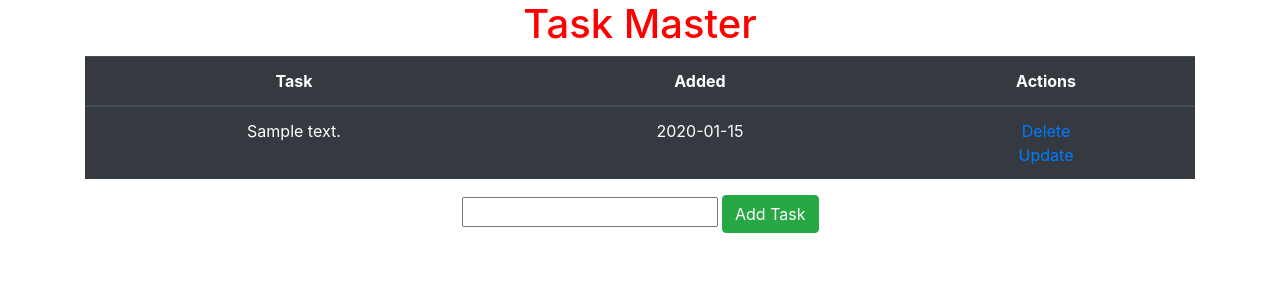
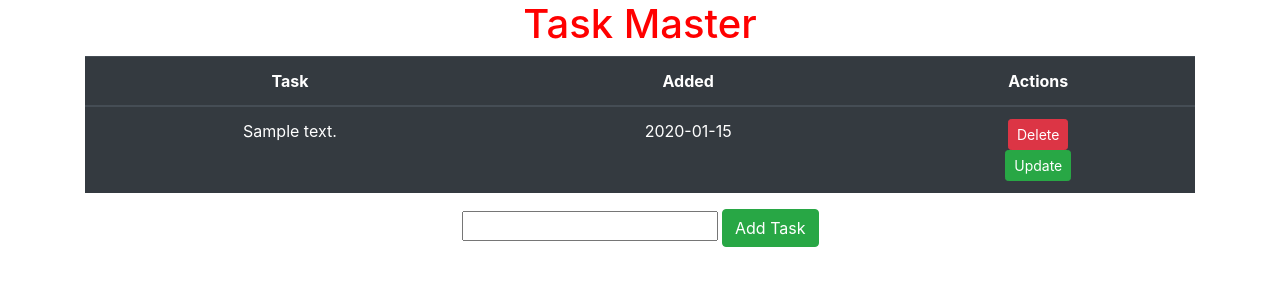
Before and after one commit to Kunal1796/TaskMaster_flak, a Flask app: page / in a window 1280 px wide. Shown: the top 300 px of the page. Run offline with Flask 3, Linux system fonts and the light colour scheme; tables that the repository leaves empty hold one stand-in row (values such as "Sample post").

Commit message:
Update index.html
changed delete and update to buttons

```diff
--- a/templates/index.html
+++ b/templates/index.html
@@ -22,9 +22,9 @@
                     <td>{{task.content}}</td>
                     <td>{{task.date_created.date()}} </td>
                     <td>
-                        <a href="/delete/{{task.id}} ">Delete</a>
+                        <a class="btn btn-sm btn-danger" href="/delete/{{task.id}} ">Delete</a>
                         <br>
-                        <a href="/update/{{task.id}}">Update</a>
+                        <a class="btn btn-sm btn-success" href="/update/{{task.id}}">Update</a>
                     </td>
                 </tr>
                 {% endfor %}
```
